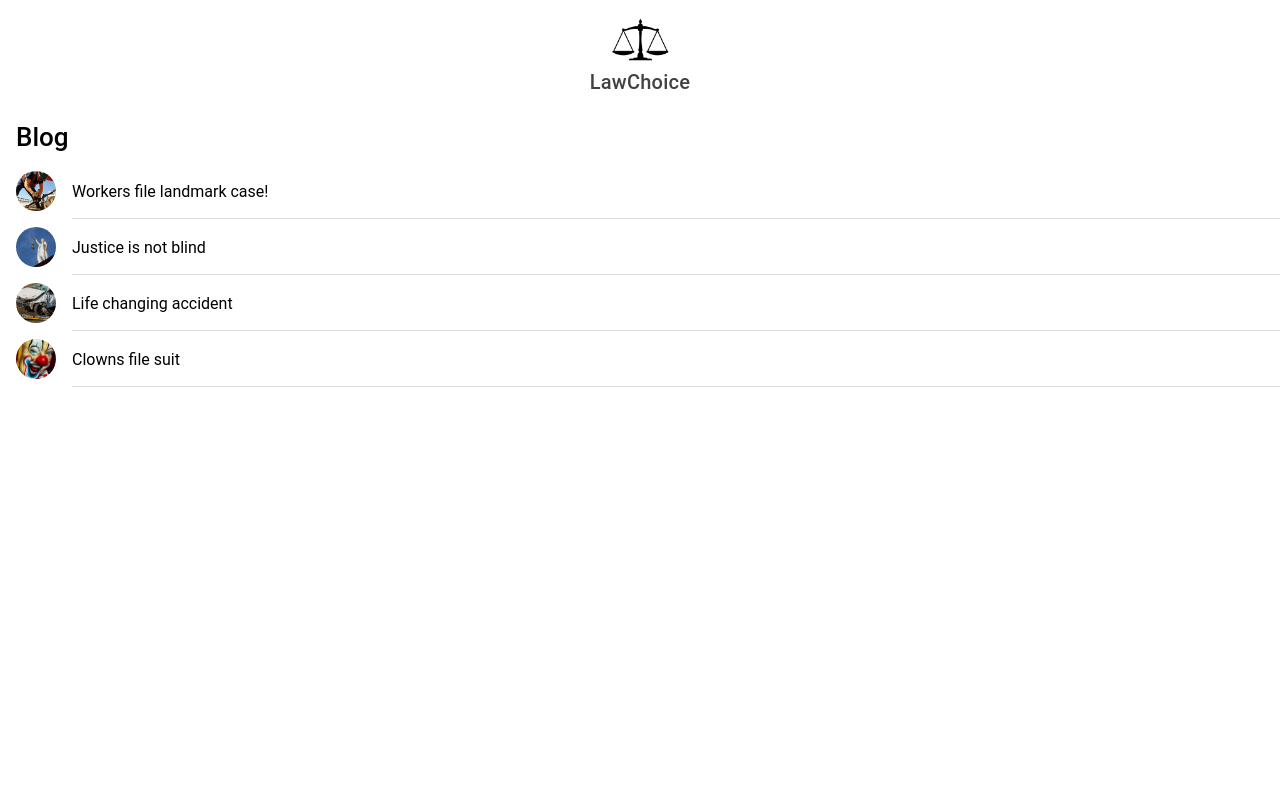
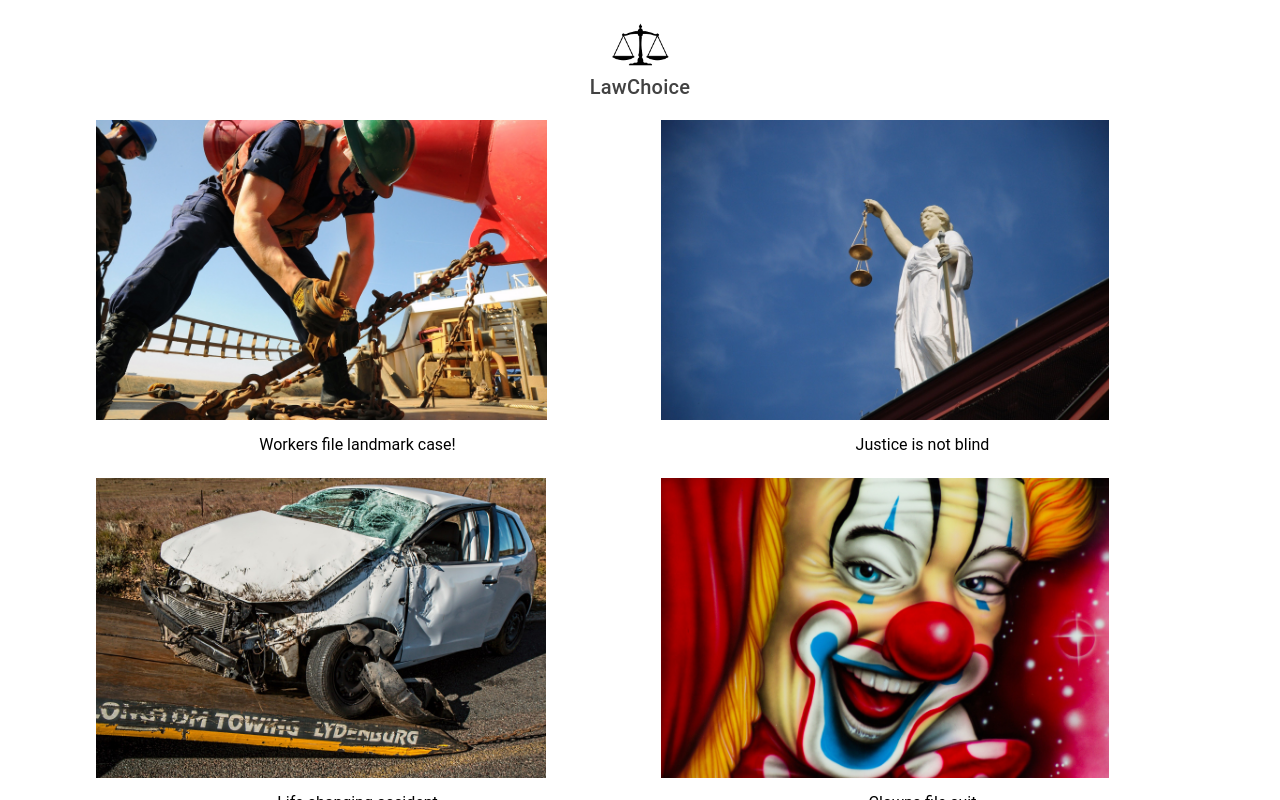
Before and after one commit to LightCC/ps_ionic_starter, a React (Create React App) app in the folder lawChoice/: page /blog in a window 1280 px wide. Built offline with nearby package versions, Linux system fonts and the light colour scheme.

Commit message:
Update Blog and Blog Detail pages for electron

```diff
--- /dev/null
+++ b/lawChoice/src/pages/Blog.css
@@ -0,0 +1,3 @@
+.blogImage {
+    height: 300px;
+}
--- a/lawChoice/src/pages/Blog.tsx
+++ b/lawChoice/src/pages/Blog.tsx
@@ -1,31 +1,35 @@
-import { IonContent, IonPage, IonList, IonItem, IonAvatar, IonLabel, IonImg, IonListHeader } from '@ionic/react';
+import { IonContent, IonPage, IonItem, IonLabel, IonImg, IonGrid, IonRow, IonCol } from '@ionic/react';
 import React, {useState} from 'react';
 import MyHeader from '../components/MyHeader';
 import BlogListing from './BlogDB';
+import './Blog.css';
 
 const Blog: React.FC = () => {
     const [posts] = useState<Array<any>>(BlogListing);
     const blogPosts = posts.map((post)=>
-        <IonItem key={post.id} button routerLink={post.path}>
-            <IonAvatar slot="start">
-                <IonImg src={post.pic} />
-            </IonAvatar>
-            <IonLabel>
-                <h2>{post.title}</h2>
-            </IonLabel>
-        </IonItem>
+        <IonCol size="6">
+            <IonItem key={post.id} button routerLink={post.path} lines="none">
+                <IonImg class="blogImage" src={post.pic} />
+            </IonItem>
+            <IonItem lines="none">
+                <IonLabel class="ion-text-center">
+                    <h2>{post.title}</h2>
+                </IonLabel>
+            </IonItem>
+
+        </IonCol>
     );
 
     return(
         <IonPage>
-            <MyHeader />
+
             <IonContent>
-                <IonList>
-                    <IonListHeader>
-                      <h1>Blog</h1>
-                    </IonListHeader>
-                    {blogPosts}
-                </IonList>
+                <IonGrid fixed={true}>
+                    <MyHeader />
+                    <IonRow class="ion-padding-top">
+                        {blogPosts}
+                    </IonRow>
+                </IonGrid>
             </IonContent>
         </IonPage>
     );
--- a/lawChoice/src/pages/BlogDetail.tsx
+++ b/lawChoice/src/pages/BlogDetail.tsx
@@ -1,5 +1,5 @@
 import { IonPage, IonContent, IonButton, IonIcon,IonImg, IonCard, IonCardHeader,
-    IonCardTitle,IonCardContent } from '@ionic/react';
+    IonCardTitle, IonCardContent, IonGrid, IonCol } from '@ionic/react';
 import React, {useState} from 'react';
 import MyHeader from '../components/MyHeader';
 import BlogListing from './BlogDB';
@@ -13,12 +13,19 @@ const BlogDetail: React.FC<any> = ({match}) => {
     });
     return(
         <IonPage>
-            <MyHeader />
+
             <IonContent>
+                <IonGrid fixed={true}>
+
+                <IonCol size="3">
                 <IonButton color="light" routerLink="/blog">
                     <IonIcon slot="start" icon={arrowBackOutline} />
                         Back
                 </IonButton>
+                </IonCol>
+                <IonCol size="9">
+                    <MyHeader />
+                </IonCol>
                 <IonCard>
                     <IonImg class="detailImage" src={selectedPost.pic} />
                     <IonCardHeader>
@@ -28,6 +35,8 @@ const BlogDetail: React.FC<any> = ({match}) => {
                         {selectedPost.post}
                     </IonCardContent>
                 </IonCard>
+
+                </IonGrid>
             </IonContent>
         </IonPage>
     );
```
